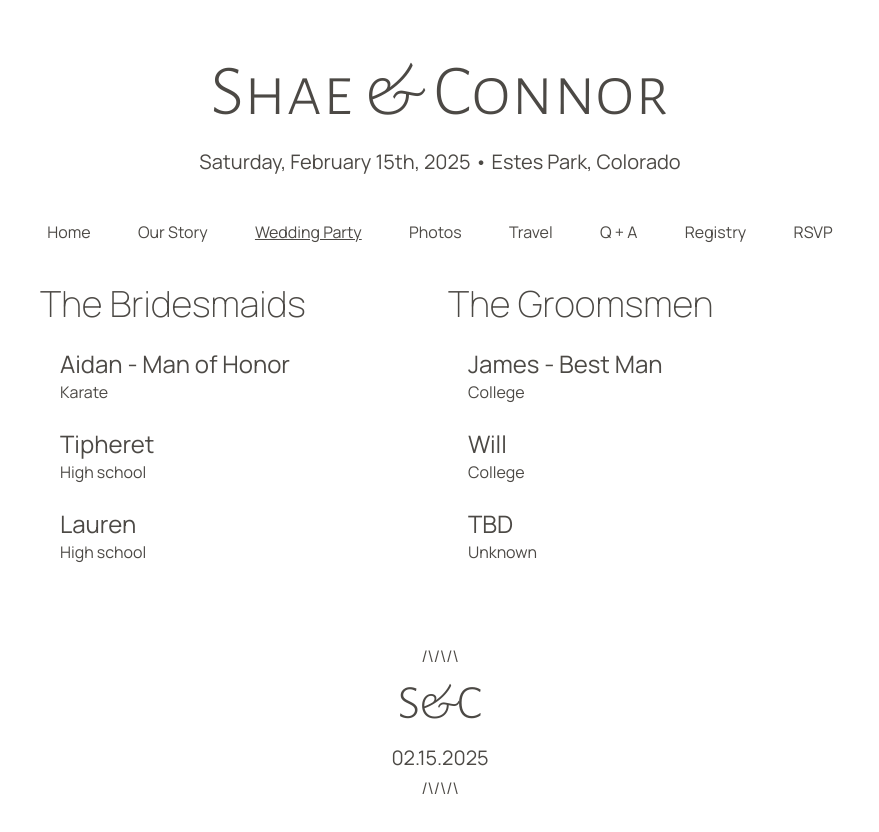
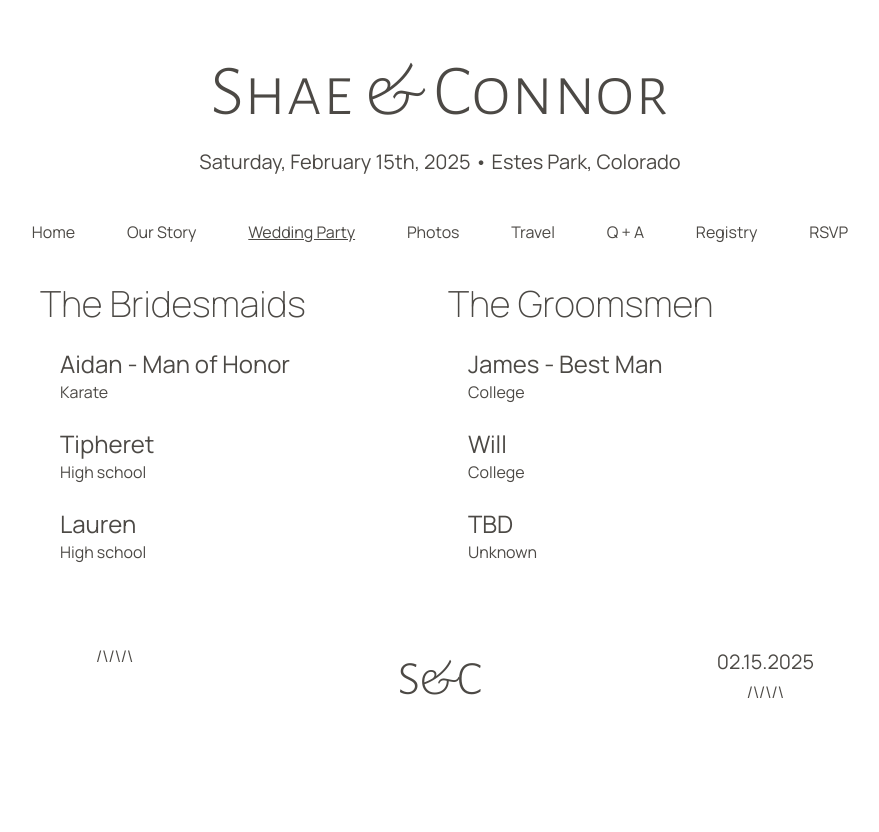
Before and after one commit to shaehamm/wedding-website, a Next.js app: page /wedding-party in a window 1280 px wide. Shown: the top 832 px of the page, without its empty margins (200-1079 px from the left). After the commit the page ends 800 px from the top, so only its background shows below. Built offline with nearby package versions, Linux system fonts and the light colour scheme.

Commit message:
working on footer and updated nav spacing

```diff
--- a/src/app/components/footer/footer.tsx
+++ b/src/app/components/footer/footer.tsx
@@ -6,7 +6,7 @@ export default function Footer() {
   return (
     <>
       <footer>
-        <div className="text-center py-10 col-span-3">
+        <div className="text-center py-10 columns-3">
           <div>
             <p>/\/\/\</p>
           </div>
--- a/src/app/components/nav/navbar.tsx
+++ b/src/app/components/nav/navbar.tsx
@@ -16,7 +16,7 @@ export default function Navbar() {
             key={link.name}
             href={link.href}
             className={clsx(
-              "font-medium hover:bg-gradient-to-r from-violet-500 to-fuchsia-500 hover:bg-clip-text hover:text-transparent",
+              "font-medium hover:bg-gradient-to-r from-violet-500 to-fuchsia-500 hover:bg-clip-text hover:text-transparent px-5",
               {
                 underline: pathname === link.href,
               }
```
